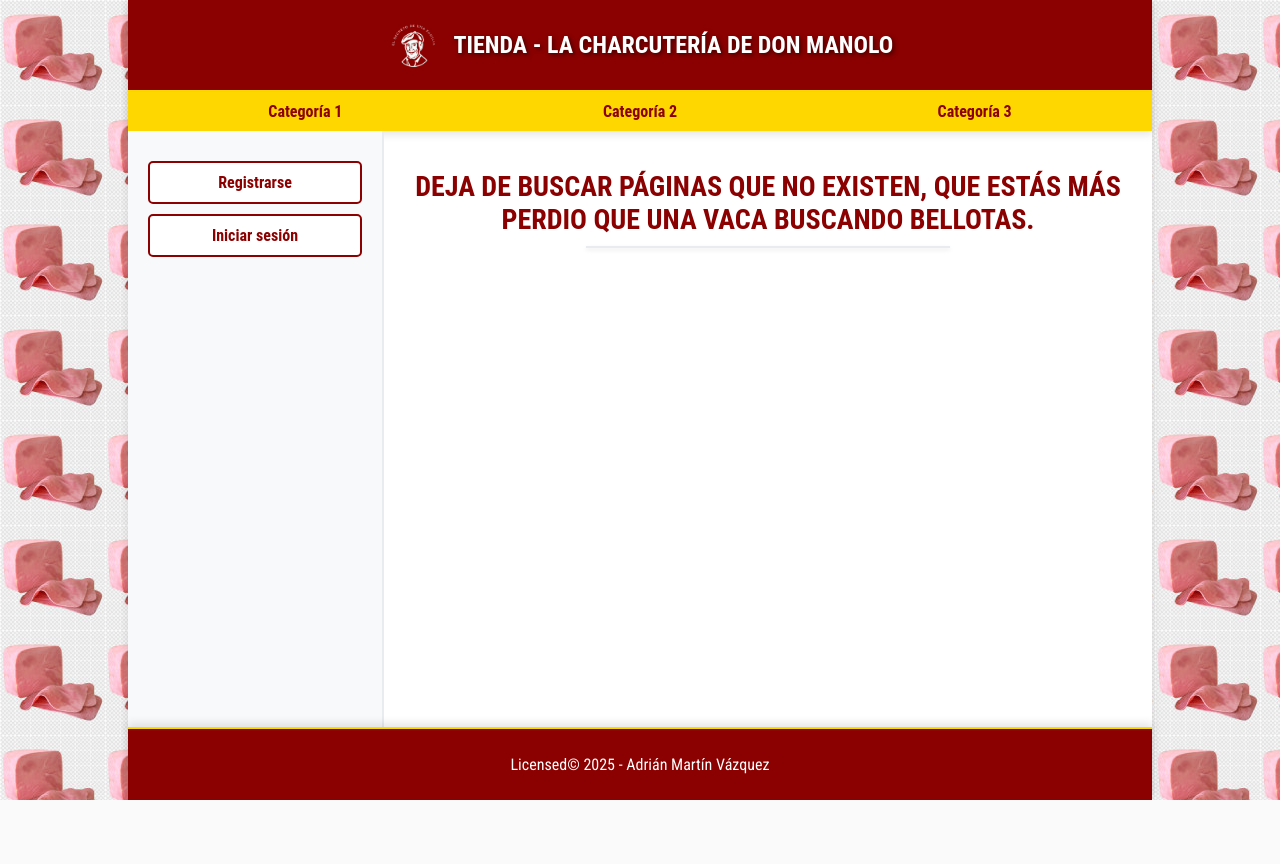
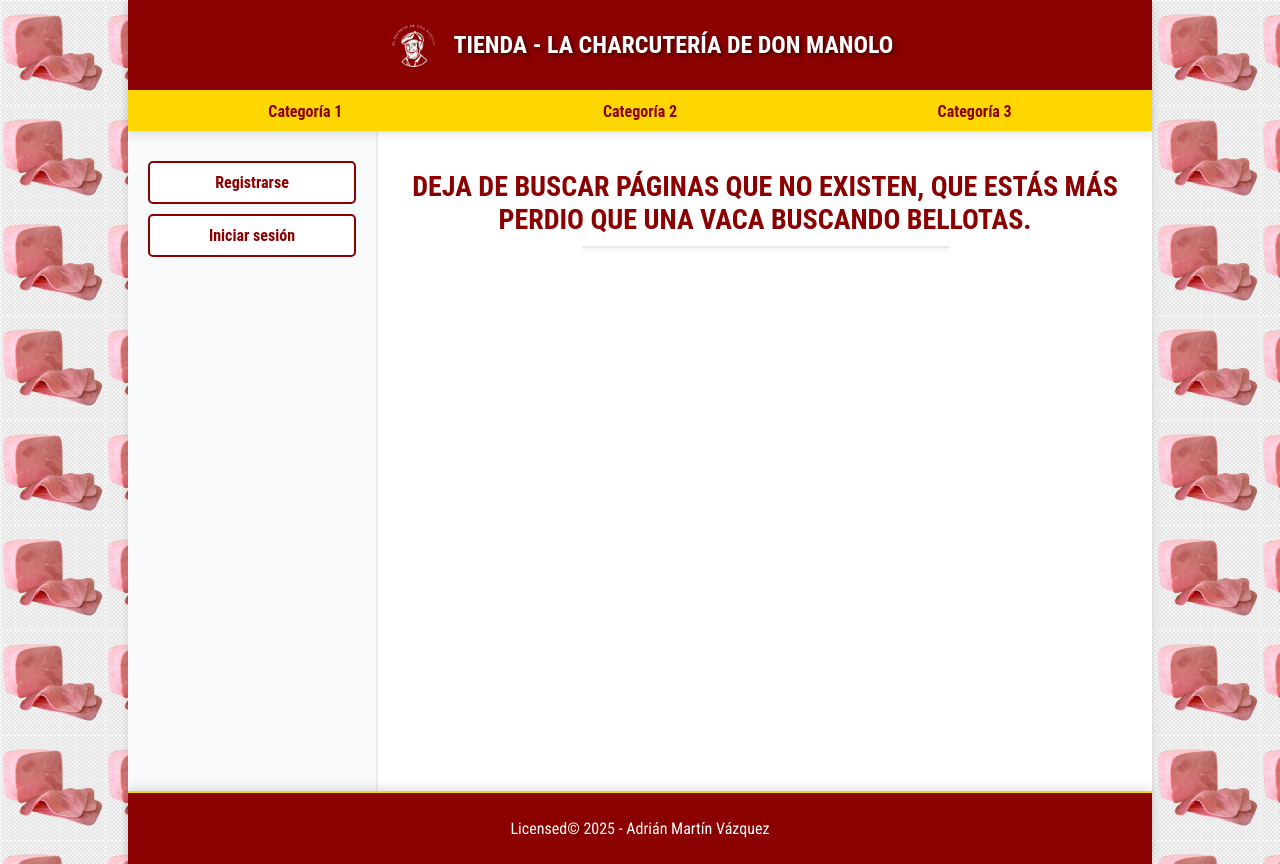
Before and after one commit to 6R4N4DR1/DWES_ProyectoFinal_Tienda_MartinVazquez_Adrian, a PHP site: page /dashboard/index.php?controller=estilos in a window 1280 px wide. Before the commit the page ends 800 px from the top, so only its background shows below. Run offline with PHP 8.4, Linux system fonts and the light colour scheme; some web fonts are replaced.

Commit message:
estilos cambiados

```diff
--- a/assets/css/estilos.css
+++ b/assets/css/estilos.css
@@ -76,6 +76,7 @@ body {
     flex-direction: column;
     align-items: center;
     min-height: 100vh;
+    z-index: 0;;
 }
 
 #contenedor {
@@ -97,6 +98,11 @@ body {
     flex-wrap: nowrap;
 }
 
+#contenido main {
+    padding: 20px;
+    flex: 1;
+}
+
 /* Estilos para el header */
 #header {
     background-color: #8B0000;
@@ -107,6 +113,8 @@ body {
     box-shadow: 0 4px 8px rgba(0, 0, 0, 0.1);
     width: 100%;
     box-sizing: border-box;
+    position: relative;
+    z-index: 2;
 }
 
 #logo {
@@ -139,6 +147,7 @@ nav {
     background-color: #FFD700;
     padding: 10px;
     box-shadow: 0 4px 8px rgba(0, 0, 0, 0.1);
+    z-index: 2;
 }
 
 nav ul {
@@ -169,8 +178,12 @@ nav ul li a:hover {
     background-color: #F8F9FA;
     padding: 20px;
     border-right: 2px solid #E9ECEF;
-    width: 25%;
+    width: 250px;
     box-sizing: border-box;
+    height: calc(100vh - 140px); /* Ajusta este valor según la altura del header y el footer */
+    overflow-y: auto;
+    position: relative;
+    z-index: 1;
 }
 
 #sidebar h3 {
@@ -243,12 +256,13 @@ nav ul li a:hover {
 /* Estilos para el contenido principal */
 main {
     padding: 20px;
-    width: 75%;
+    width: calc(100% - 270px); /* Ajusta este valor según el ancho del sidebar */
     display: flex;
     flex-direction: column;
     align-items: center;
     box-sizing: border-box;
     flex: 1;
+    z-index: 1;
 }
 
 main h1 {
@@ -450,6 +464,8 @@ footer {
     position: relative;
     bottom: 0;
     left: 0;
+    margin-top: auto;
+    z-index: 2;
 }
 
 /* Estilos para el texto de administrador */
@@ -535,3 +551,27 @@ table td a.button-modificar:hover {
     background-color: #FFD700;
     color: #8B0000;
 }
+
+/* Para Firefox */
+* {
+    scrollbar-width: thin; /* Ancho del scrollbar para Firefox */
+    scrollbar-color: #e47d7e #f1f1f1; /* Color del thumb y del track del scrollbar para Firefox */
+    /* Para WebKit browsers */
+    ::-webkit-scrollbar {
+        width: 12px; /* Ancho del scrollbar */
+    }
+
+    ::-webkit-scrollbar-track {
+        background: #f1f1f1; /* Color de fondo del track del scrollbar */
+    }
+
+    ::-webkit-scrollbar-thumb {
+        background-color: #e47d7e; /* Color del thumb del scrollbar */
+        border-radius: 10px; /* Radio del borde del thumb del scrollbar */
+        border: 3px solid #f1f1f1; /* Borde del thumb del scrollbar */
+    }
+
+    ::-webkit-scrollbar-thumb:hover {
+        background-color: #d06b6c; /* Color del thumb del scrollbar al pasar el ratón */
+    }
+}
```
